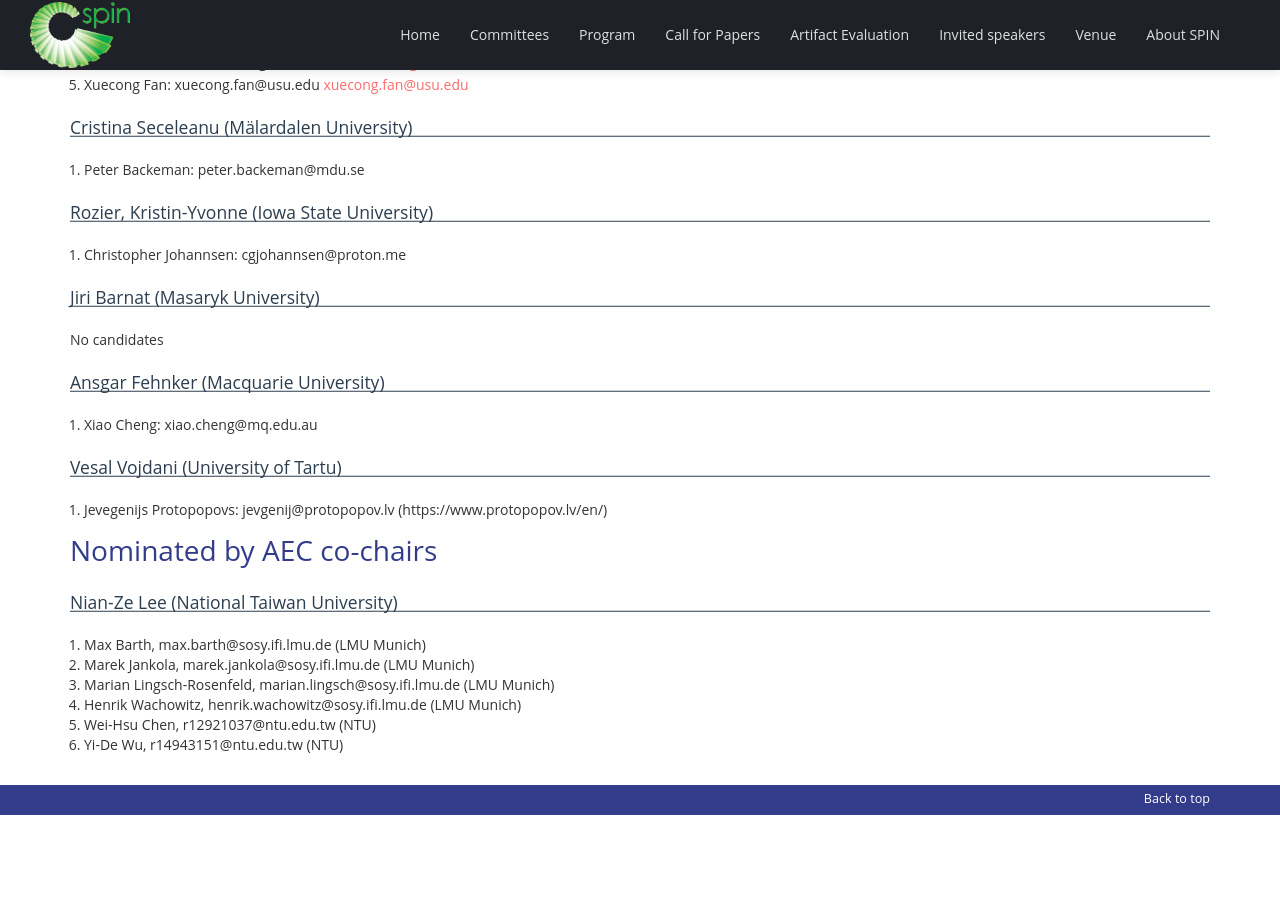
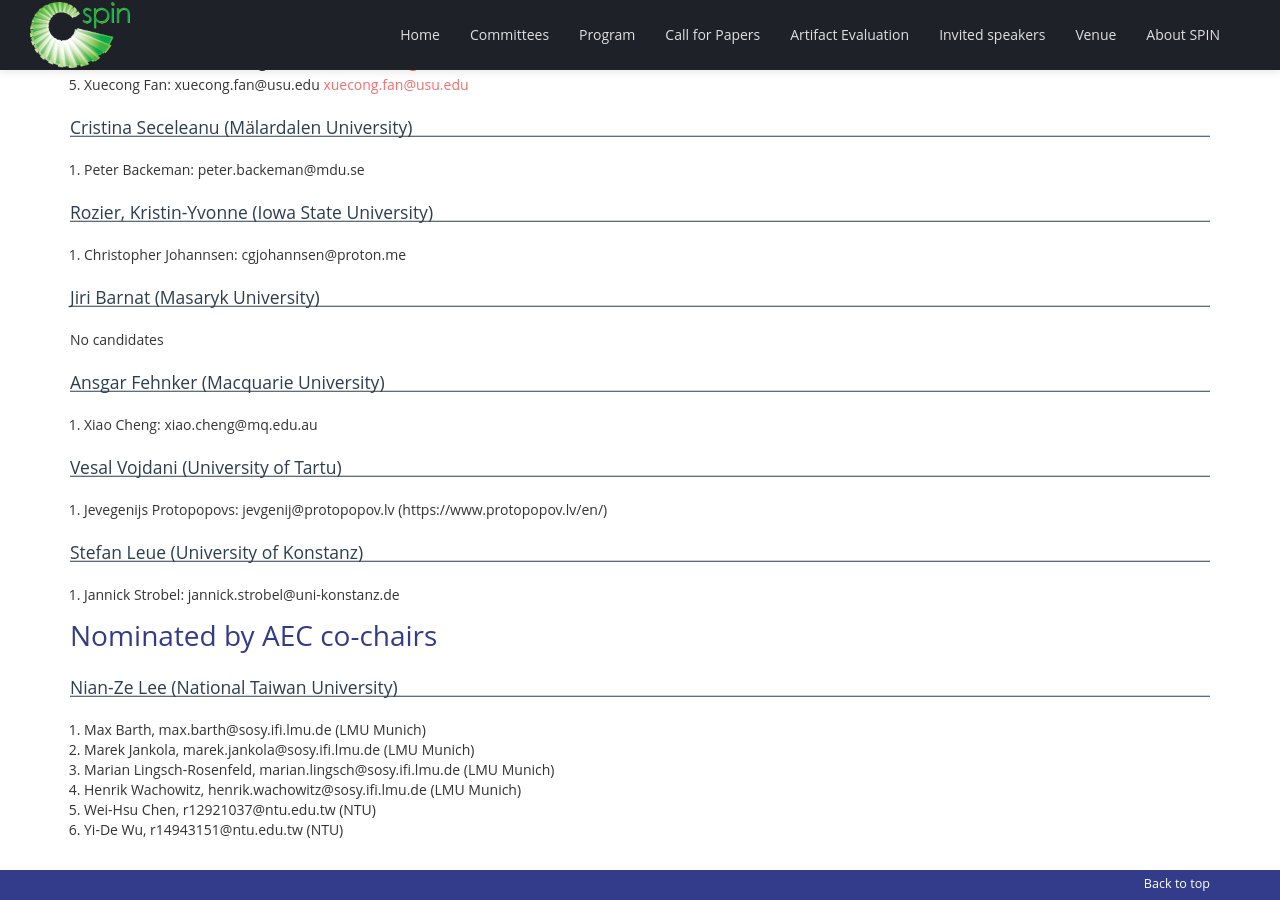
Before and after one commit to SPIN-web/SPIN2026, a Jekyll site: the page built from _pages/AEC_candidates.md, in a window 1280 px wide and 900 px high, scrolled down 1612 px. Built offline with Jekyll 4.4.1, drawn with Linux system fonts in a browser that asks for light colours; nearby versions of some CDN libraries; our own code applies the rules of GitHub Pages for plain Markdown files; before the commit the page ends 2427 px from its top, so only the background shows below that.

Commit message:
Add one more nomination

```diff
--- a/_pages/AEC_candidates.md
+++ b/_pages/AEC_candidates.md
@@ -95,6 +95,10 @@ No candidates
 
 1. Jevegenijs Protopopovs: jevgenij@protopopov.lv (https://www.protopopov.lv/en/)
 
+## Stefan Leue (University of Konstanz)
+
+1. Jannick Strobel: jannick.strobel@uni-konstanz.de
+
 # Nominated by AEC co-chairs
 
 ## Nian-Ze Lee (National Taiwan University)
```
